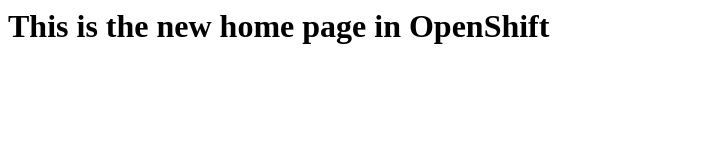
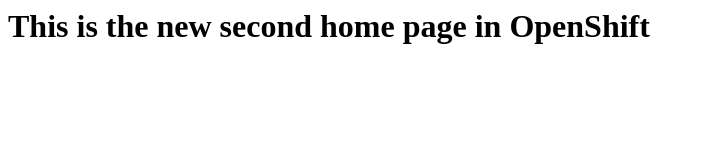
Before and after one commit to siggy81/httpd-s2i, a plain HTML site: page index.html in a window 1280 px wide. Shown: the whole page, without its empty margins (0-705 px from the left). Drawn offline with Linux system fonts and the light colour scheme.

Commit message:
modify index.html

```diff
--- a/index.html
+++ b/index.html
@@ -3,6 +3,6 @@
     <title>HTML Home Page</title>
   </head>
   <body>
-    <h1>This is the new home page in OpenShift</h1>
+    <h1>This is the new second home page in OpenShift</h1>
   </body>
 </html>
```
